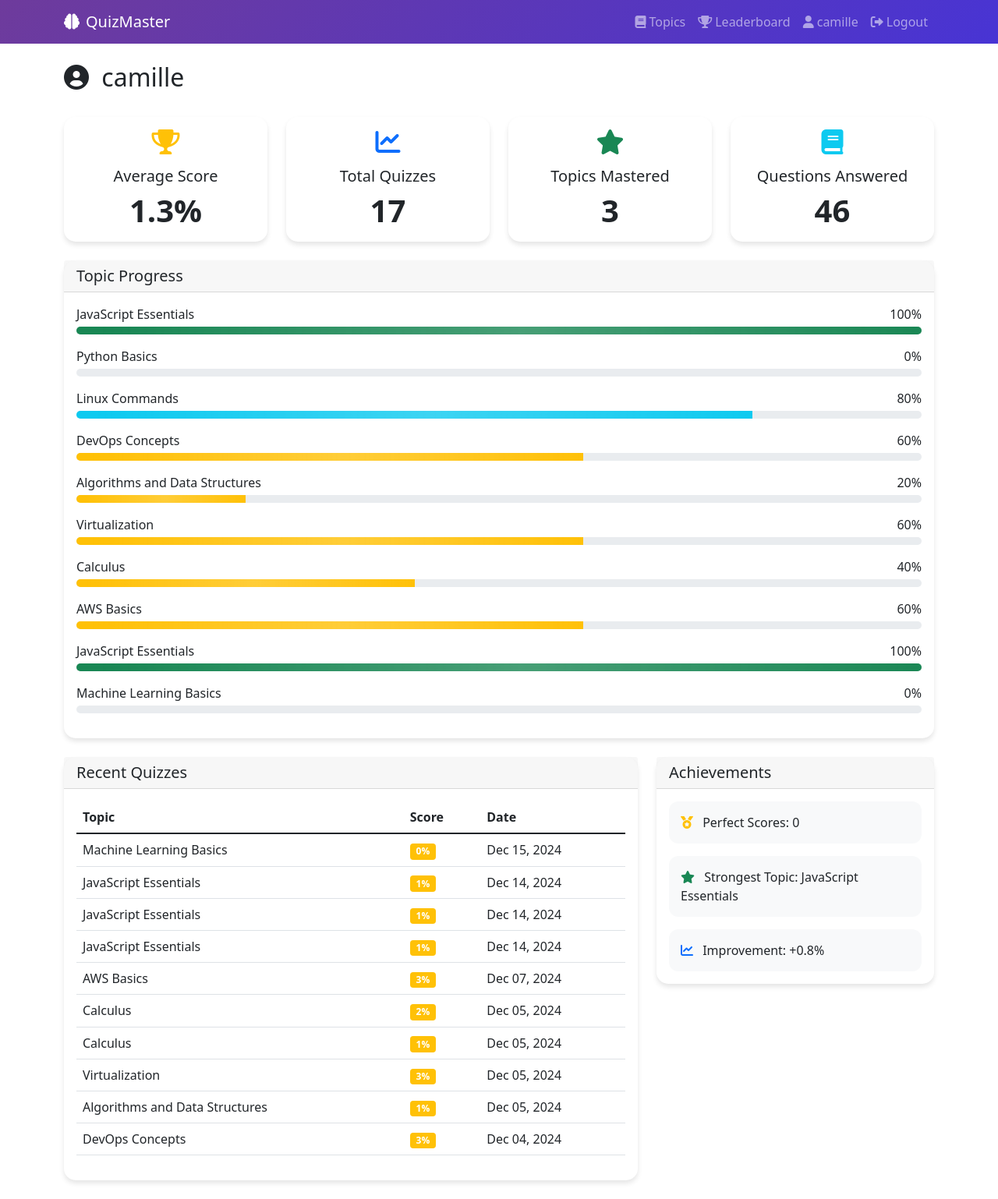
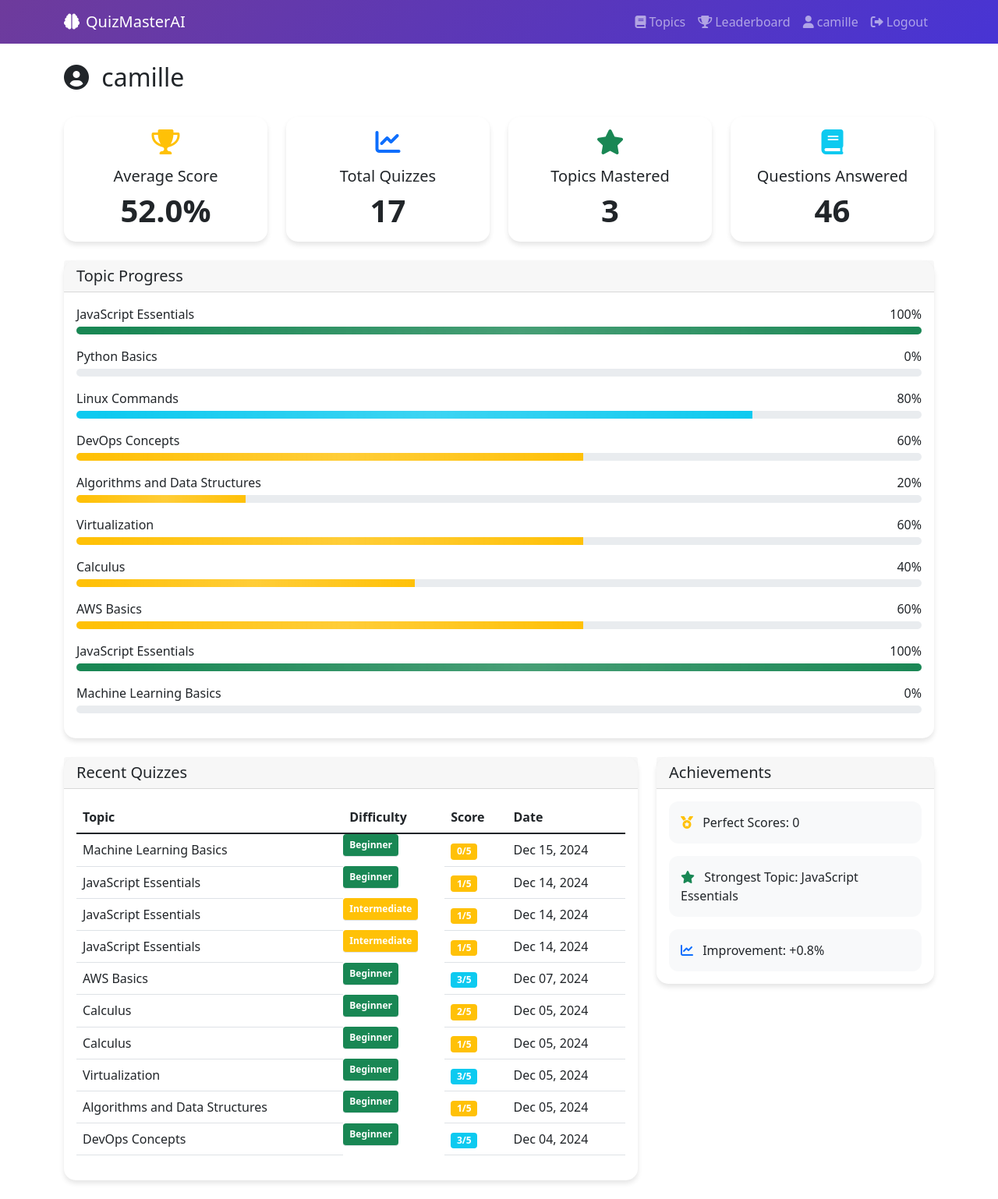
Before and after one commit to PrincesseCam/CS50-s-Web-Programming-with-Python-and-JavaScript_Projects, a Django app: page /profile/ in a window 1280 px wide. Shown: the whole page at 78% size. Run offline with Django 5.2, Linux system fonts and the light colour scheme; a user stored in the database is signed in; data comes from the database, SQL or seed files in the repository.

Commit message:
Adjusted score logic in profile

```diff
--- a/FinalProject_QuizMasterAI/quiz/templates/quiz/layout.html
+++ b/FinalProject_QuizMasterAI/quiz/templates/quiz/layout.html
@@ -43,7 +43,7 @@
     <nav class="navbar navbar-expand-lg navbar-dark gradient-bg">
         <div class="container">
             <a class="navbar-brand" href="/">
-                <i class="fas fa-brain me-2"></i>QuizMaster
+                <i class="fas fa-brain me-2"></i>QuizMasterAI
             </a>
             <button class="navbar-toggler" type="button" data-bs-toggle="collapse" data-bs-target="#navbarNav">
                 <span class="navbar-toggler-icon"></span>
--- a/FinalProject_QuizMasterAI/quiz/templates/quiz/profile.html
+++ b/FinalProject_QuizMasterAI/quiz/templates/quiz/profile.html
@@ -92,6 +92,7 @@
                             <thead>
                                 <tr>
                                     <th>Topic</th>
+                                    <th>Difficulty</th>
                                     <th>Score</th>
                                     <th>Date</th>
                                 </tr>
@@ -100,9 +101,12 @@
                                 {% for quiz in quiz_history %}
                                 <tr>
                                     <td>{{ quiz.topic.name }}</td>
+                                    <td class="badge {% if quiz.topic.difficulty_level == 'beginner' %}bg-success{% elif quiz.topic.difficulty_level == 'intermediate' %}bg-warning{% else %}bg-danger{% endif %}">
+                                        {{ quiz.topic.difficulty_level|title }}
+                                    </td>
                                     <td>
-                                        <span class="badge {% if quiz.score >= 90 %}bg-success{% elif quiz.score >= 70 %}bg-info{% else %}bg-warning{% endif %}">
-                                            {{ quiz.score }}%
+                                        <span class="badge {% if quiz.score >= 4 %}bg-success{% elif quiz.score >= 3 %}bg-info{% else %}bg-warning{% endif %}">
+                                            {{ quiz.score }}/5
                                         </span>
                                     </td>
                                     <td>{{ quiz.created_at|date:"M d, Y" }}</td>
--- a/FinalProject_QuizMasterAI/quiz/views.py
+++ b/FinalProject_QuizMasterAI/quiz/views.py
@@ -73,7 +73,7 @@ def user_profile(request):
 
     # Calculate overall statistics
     total_quizzes = quiz_history.count()  # Using count() method instead of Count
-    avg_score = quiz_history.aggregate(Avg('score'))['score__avg'] or 0
+    avg_score = UserTopicProgress.objects.filter(user=request.user).aggregate(Avg('best_score'))['best_score__avg'] or 0
 
     # Get progress by topic with proper counting
     topic_progress = UserTopicProgress.objects.filter(user=request.user).select_related('topic')
@@ -82,7 +82,7 @@ def user_profile(request):
     achievements = {
         'topics_attempted': topic_progress.count(),
         'topics_mastered': topic_progress.filter(best_score__gte=80).count(),
-        'perfect_scores': quiz_history.filter(score=100).count(),
+        'perfect_scores': quiz_history.filter(score=5).count(),
         'total_questions': Question.objects.filter(quiz__user=request.user).count()
     }
 
```
